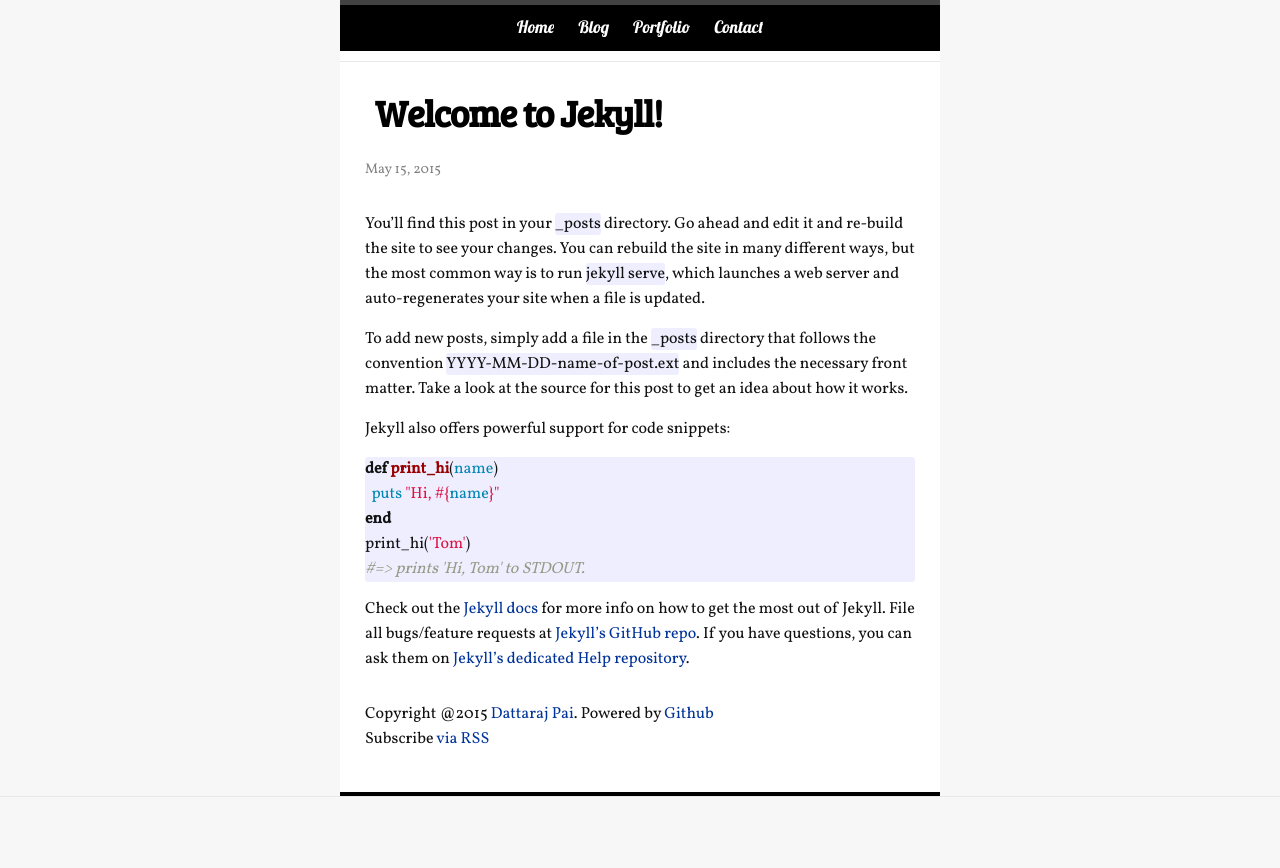
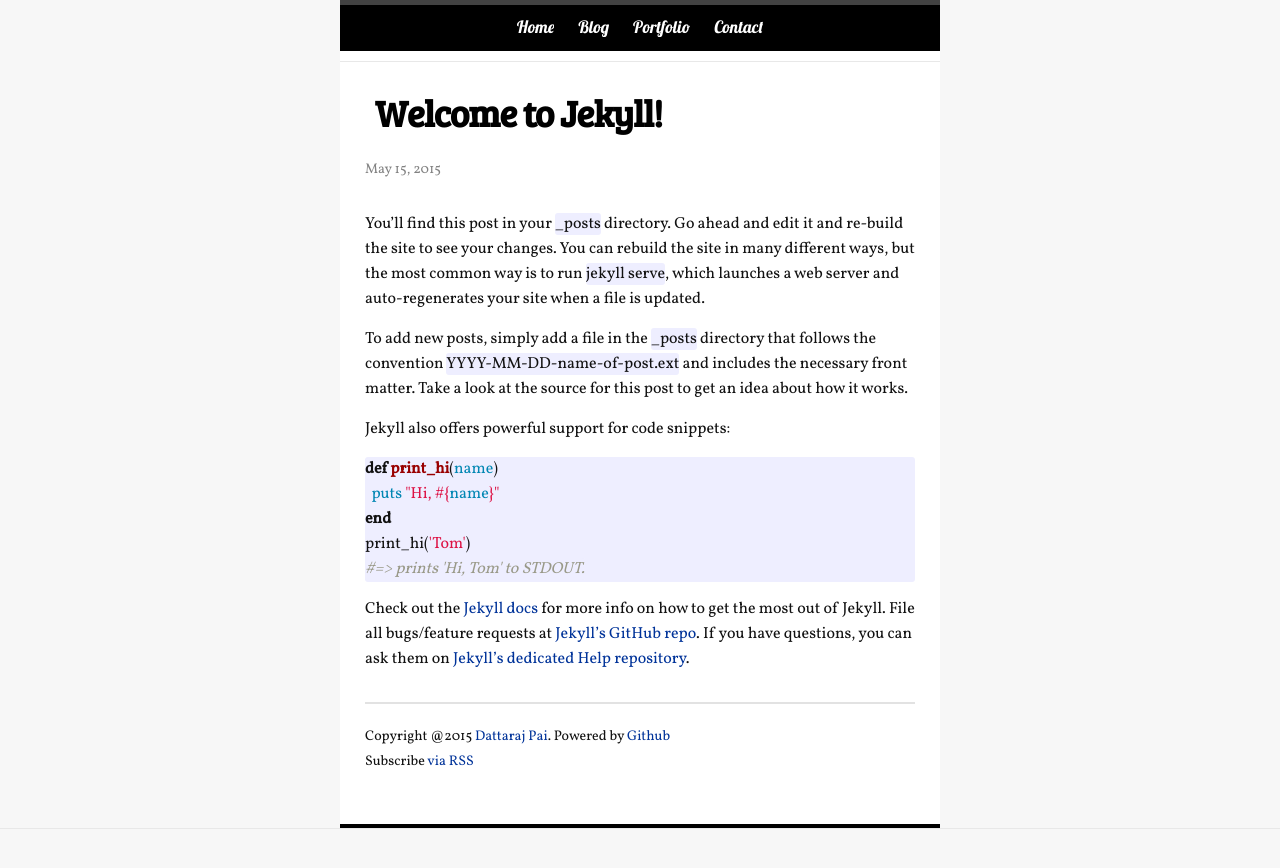
Before and after one commit to thinkerhood/blog, a Jekyll site: the page built from _posts/2015-05-15-welcome-to-jekyll.markdown, in a window 1280 px wide. Shown: the top 868 px of the page. Built offline with Jekyll 4.4.1, drawn with Linux system fonts in a browser that asks for light colours; comment, search, counter and statistics services are not loaded.

Commit message:
Update main.scss

```diff
--- a/css/main.scss
+++ b/css/main.scss
@@ -225,7 +225,7 @@ p{
   right: 0;
 }
 
-.attribution{
+.foot{
   border-top: 2px solid #e2e2e2;
   padding: 20px 0 10px 0;
   font-size: 14px;
```
